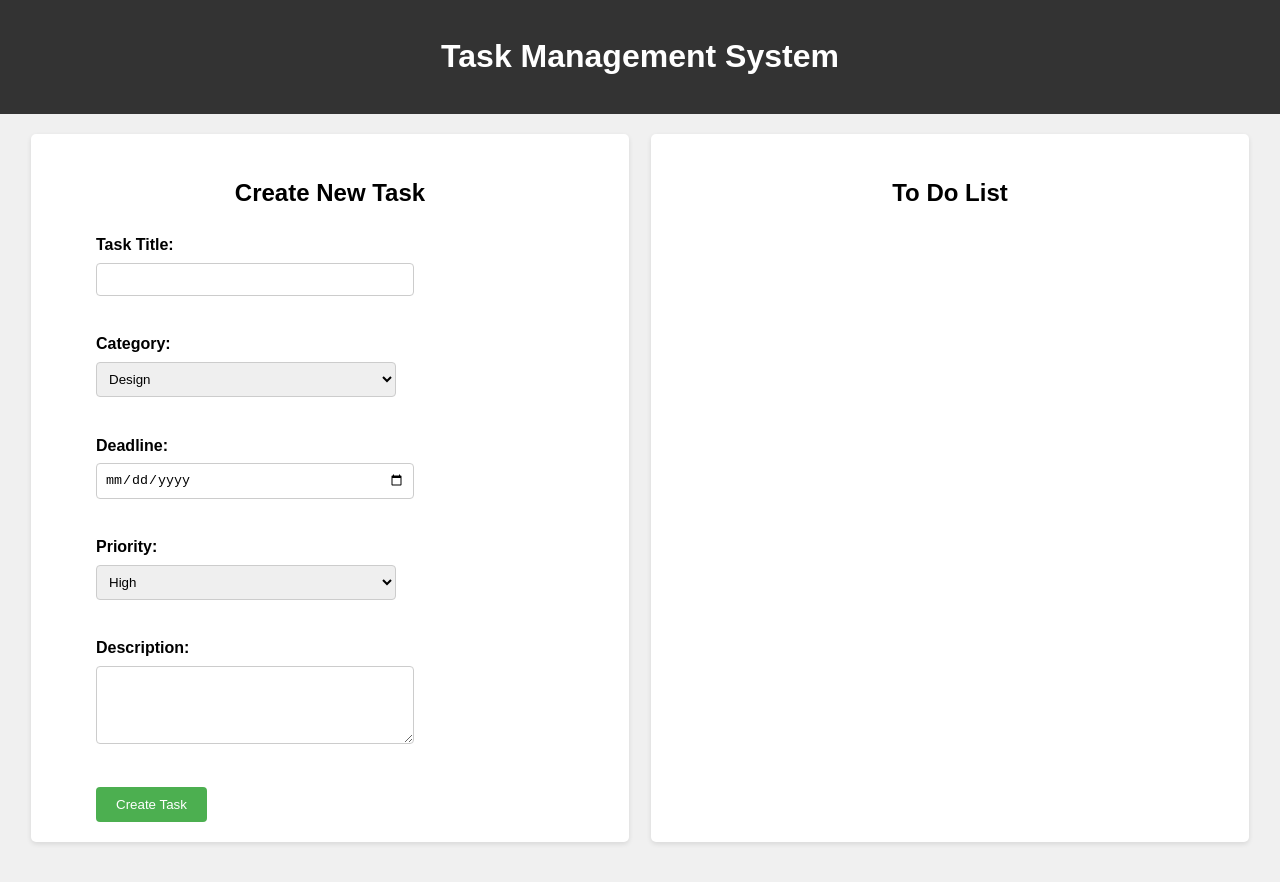
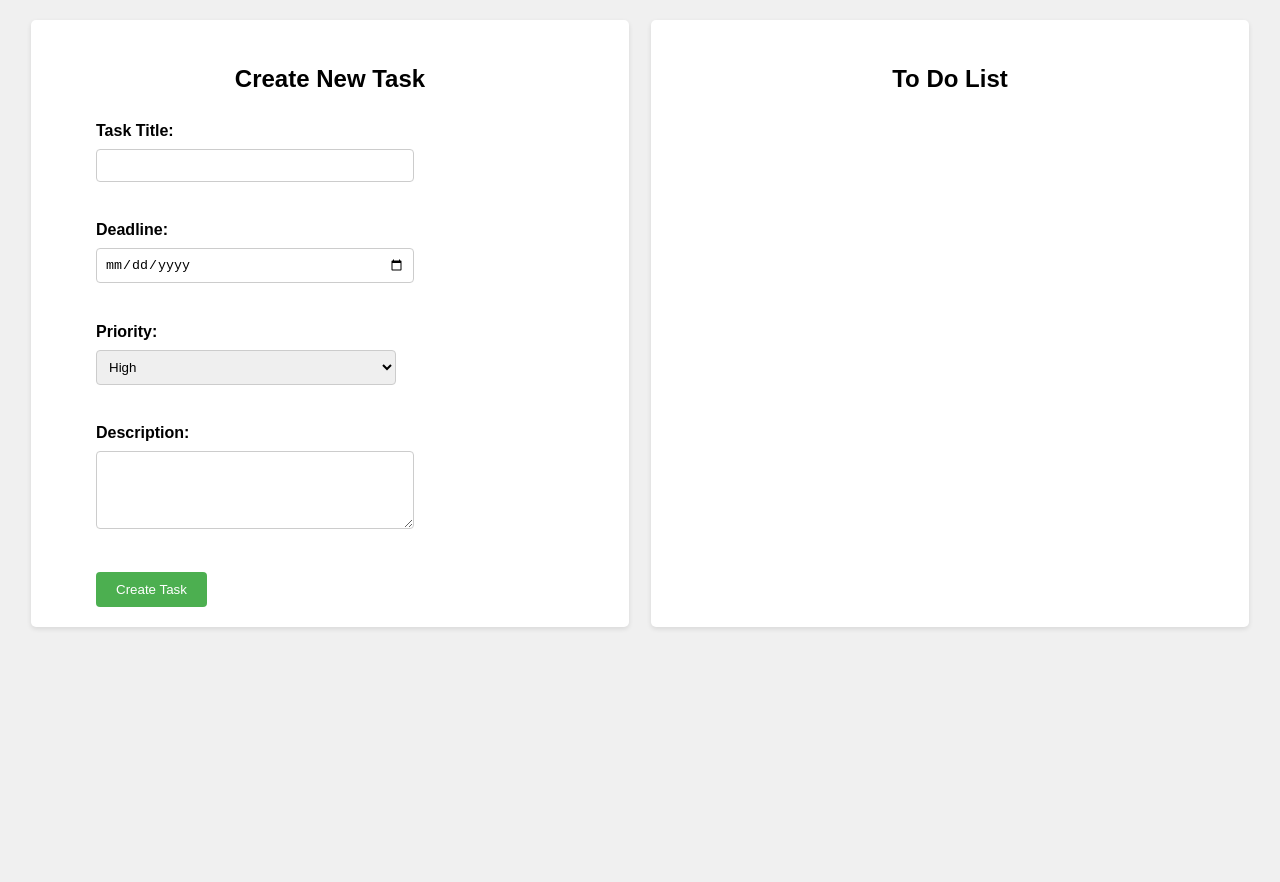
Before and after one commit to harsha-harsha-2710/todolist, a plain HTML site: page index.html in a window 1280 px wide. After the commit the page ends 800 px from the top, so only its background shows below. Drawn offline with Linux system fonts and the light colour scheme.

Commit message:
Update index.html

```diff
--- a/index.html
+++ b/index.html
@@ -7,25 +7,12 @@
     <link rel="stylesheet" href="styles.css">
 </head>
 <body>
-    <header>
-        <h1>Task Management System</h1>
-    </header>
     <main>
         <section id="taskForm">
             <h2>Create New Task</h2>
             <form id="newTaskForm">
                 <label for="taskTitle">Task Title:</label><br>
                 <input type="text" id="taskTitle" name="taskTitle" required><br><br>
-
-                <label for="taskCategory">Category:</label><br>
-                <select id="taskCategory" name="taskCategory">
-                    <option value="Design">Design</option>
-                    <option value="Development">Development</option>
-                    <option value="Content">Content</option>
-                    <option value="SEO">SEO</option>
-                    <option value="Marketing">Marketing</option>
-                </select><br><br>
-
                 <label for="taskDeadline">Deadline:</label><br>
                 <input type="date" id="taskDeadline" name="taskDeadline" required><br><br>
 
@@ -52,16 +39,13 @@
     </main>
 
     <script>
-document.addEventListener('DOMContentLoaded', function() {
+    document.addEventListener('DOMContentLoaded', function() {
     const form = document.getElementById('newTaskForm');
     const taskList = document.getElementById('tasks');
 
     form.addEventListener('submit', function(event) {
         event.preventDefault();
-
-        // Get form values
         const title = form.elements.taskTitle.value;
-        const category = form.elements.taskCategory.value;
         const deadline = form.elements.taskDeadline.value;
         const priority = form.elements.taskPriority.value;
         const description = form.elements.taskDescription.value;
@@ -70,7 +54,6 @@ document.addEventListener('DOMContentLoaded', function() {
         const taskItem = document.createElement('li');
         taskItem.innerHTML = `
             <h3>${title}</h3>
-            <p><strong>Category:</strong> ${category}</p>
             <p><strong>Deadline:</strong> ${deadline}</p>
             <p><strong>Priority:</strong> ${priority}</p>
             <p>${description}</p>
```
